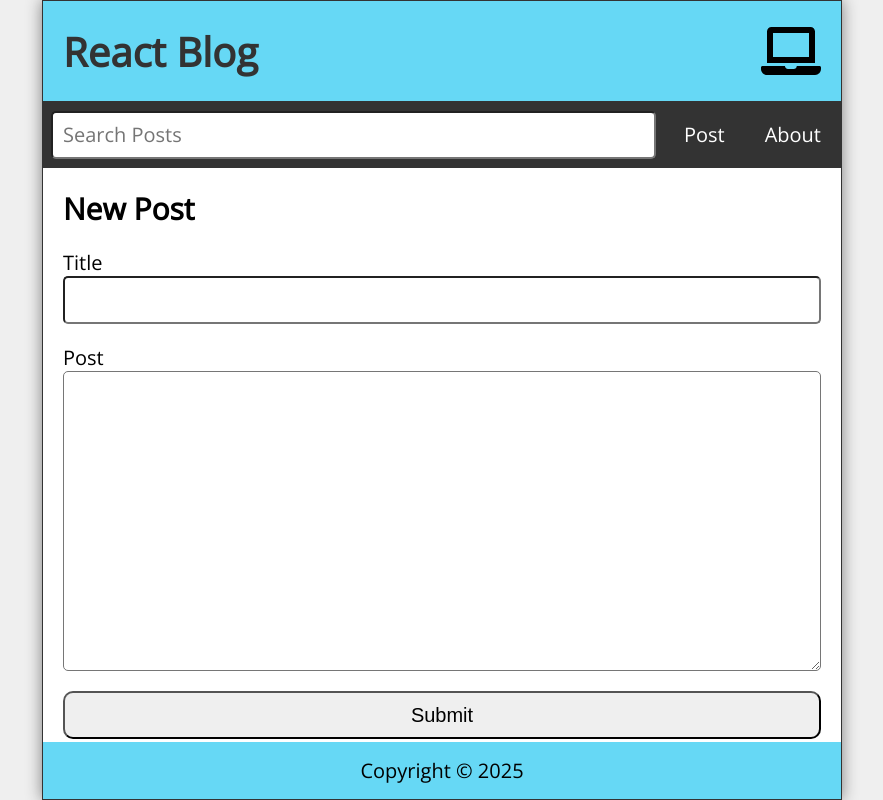
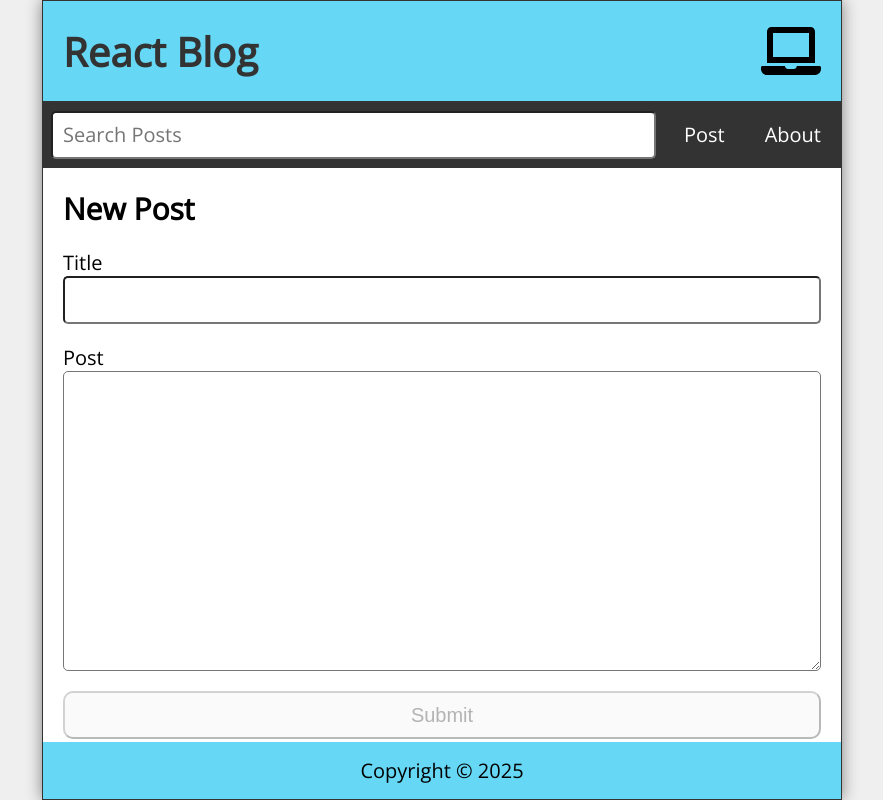
Before and after one commit to ianlawson/react-blog, a React (Vite) app: page /react-router/post/new in a window 1280 px wide. Shown: the whole page, without its empty margins (198-1081 px from the left). Built offline with nearby package versions, Linux system fonts and the light colour scheme; data requests are answered from the project's data file.

Commit message:
Disable submission button if post form is invalid

```diff
--- a/src/pages/EditPost.tsx
+++ b/src/pages/EditPost.tsx
@@ -65,7 +65,11 @@ export default function EditPost() {
 							value={postBody}
 							onChange={(e) => setPostBody(e.target.value)}
 						/>
-						<button type="submit" onClick={() => handleEdit(post.id)}>
+						<button
+							type="submit"
+							disabled={!postTitle.trim() || !postBody.trim()}
+							onClick={() => handleEdit(post.id)}
+						>
 							Submit
 						</button>
 					</form>
--- a/src/pages/NewPost.tsx
+++ b/src/pages/NewPost.tsx
@@ -53,7 +53,9 @@ export default function NewPost() {
 					value={postBody}
 					onChange={(e) => setPostBody(e.target.value)}
 				/>
-				<button type="submit">Submit</button>
+				<button type="submit" disabled={!postTitle.trim() || !postBody.trim()}>
+					Submit
+				</button>
 			</form>
 		</main>
 	);
```
